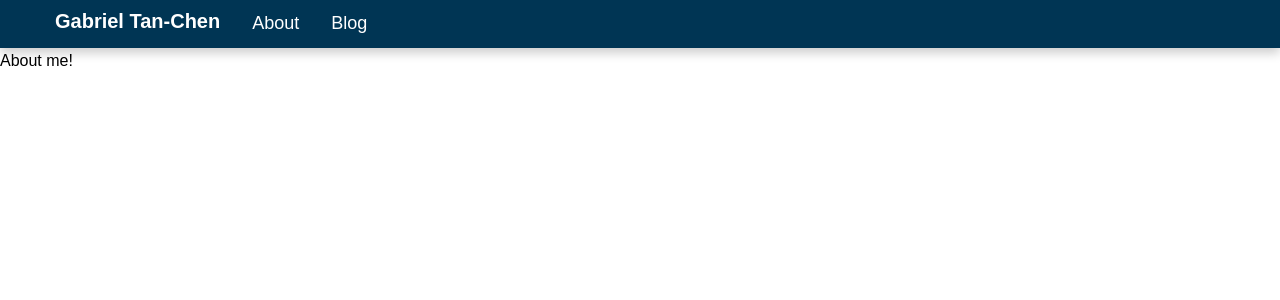
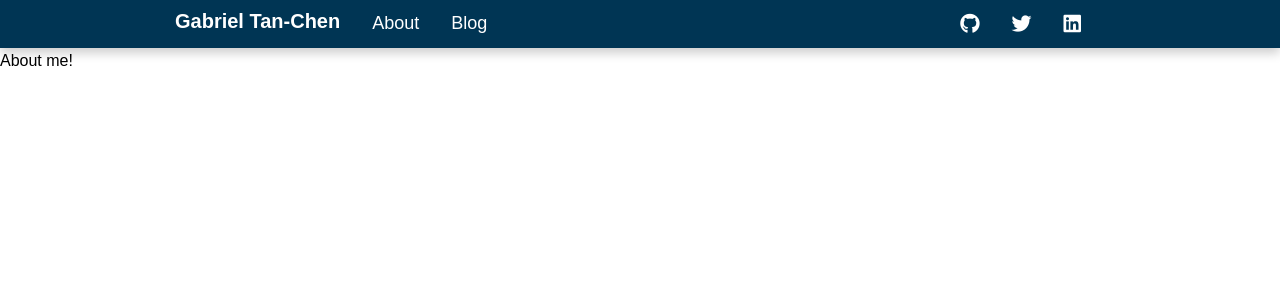
Before and after one commit to gabrieltanchen/gabrieltanchen.github.io, a Jekyll site: the page built from about.md, in a window 1280 px wide. Shown: the top 300 px of the page. Built offline with Jekyll 4.4.1, drawn with Linux system fonts in a browser that asks for light colours; nearby versions of some CDN libraries; some web fonts are replaced.

Commit message:
Adjust container size

```diff
--- a/_includes/header.html
+++ b/_includes/header.html
@@ -10,7 +10,7 @@
   <div class="grid-container show-for-medium">
     <div class="top-bar nav-menu">
       <div class="top-bar-left">
-        <ul class="vertical medium-horizontal menu">
+        <ul class="menu">
           <li>
             <a class="nav-menu-logo nav-menu-logo-large" rel="author" href="{{ "/" | relative_url }}">
               {{ site.title | escape }}
@@ -26,6 +26,23 @@
         </ul>
       </div>
       <div class="top-bar-right">
+        <ul class="menu">
+          <li>
+            <a class="social-link" href="https://github.com/gabrieltanchen">
+              <i class="fab fa-github"></i>
+            </a>
+          </li>
+          <li>
+            <a class="social-link" href="https://twitter.com/gabrieltanchen">
+              <i class="fab fa-twitter"></i>
+            </a>
+          </li>
+          <li>
+            <a class="social-link" href="https://www.linkedin.com/in/gabriel-tan-chen-28056688/">
+              <i class="fab fa-linkedin"></i>
+            </a>
+          </li>
+        </ul>
       </div>
     </div>
   </div>
--- a/_sass/_header.scss
+++ b/_sass/_header.scss
@@ -63,6 +63,14 @@
     }
   }
 
+  .social-link {
+    color: $white;
+    font-size: 20px;
+
+    &:hover {
+      color: $gt-hover-secondary-color;
+    }
+  }
 }
 
 .nav-drawer-container {
--- a/_sass/_variables.scss
+++ b/_sass/_variables.scss
@@ -9,5 +9,6 @@ $gt-hover-secondary-color: #00a6fb;
 $gt-primary-color: #003554;
 $gt-secondary-color: #006494;
 
+$global-width: 960px;
 $topbar-background: transparent;
 $titlebar-background: $gt-primary-color;
```
